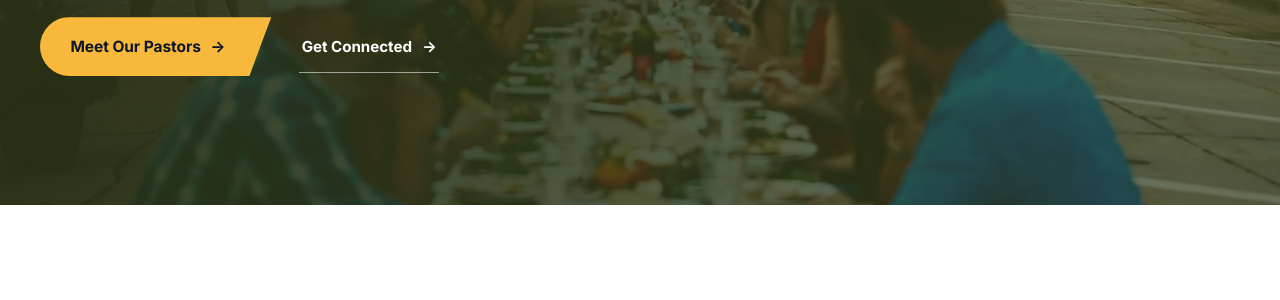
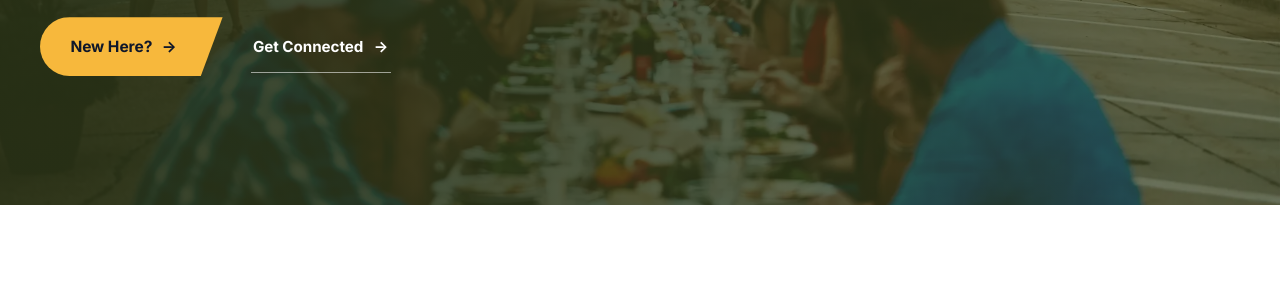
Before and after one commit to isaach3lms/journey-church, a website: page index.html in a window 1280 px wide. Shown: the part 499-799 px from the top of the page. Drawn offline with Linux system fonts and the light colour scheme.

Commit message:
Change hero button to New Here

```diff
--- a/index.html
+++ b/index.html
@@ -61,7 +61,7 @@
         <h1 class="h-hero">Live Adventurously <span class="amber"><em>Expectant</em></span> In Jackson Missouri</h1>
         <p class="hero__kicker">We gather every Sunday at 9:00am at the Jackson Civic Center, <br class="br-lg">381 E Deerwood Dr, Jackson, MO 63755.</p>
         <div class="btns">
-          <a class="btn" href="/our-pastors/">Meet Our Pastors <span class="arw" aria-hidden="true">&rarr;</span></a>
+          <a class="btn" href="/new-here/">New Here? <span class="arw" aria-hidden="true">&rarr;</span></a>
           <a class="tlink" href="/connect/">Get Connected <span class="arw" aria-hidden="true">&rarr;</span></a>
         </div>
       </div>
```
